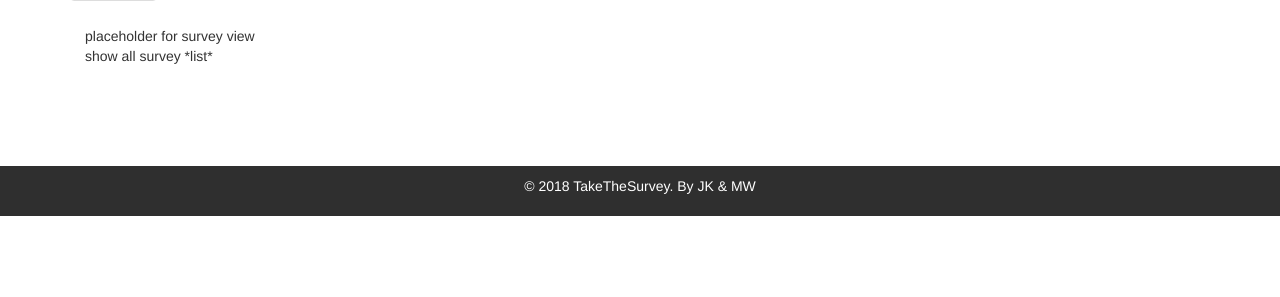
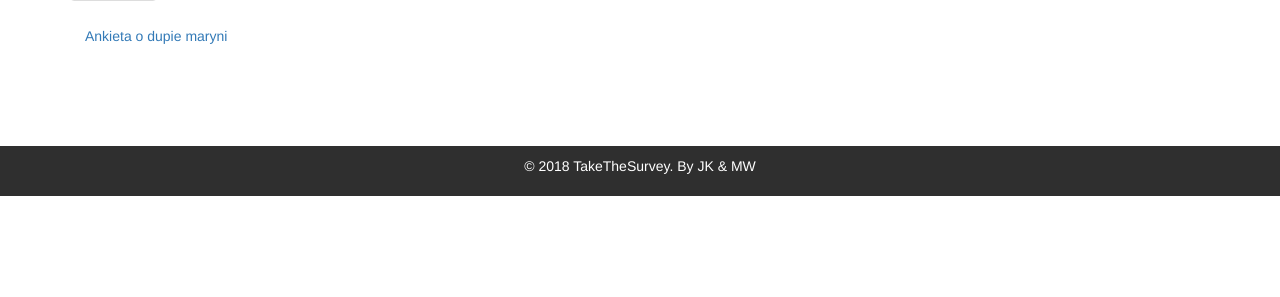
Before and after one commit to walczakx/TakeTheSurvey, a Flask app: page /show_survey in a window 1280 px wide. Shown: the part 74-371 px from the top of the page. Run offline with Flask 2, Linux system fonts and the light colour scheme; some libraries are stand-ins or nearby versions.

Commit message:
survey templates

```diff
--- /dev/null
+++ b/templates/specific_survey.html
@@ -0,0 +1,6 @@
+
+ <br /> show specific survey
+
+     {% for question in survey %}
+ </br>    pokaz kazde pytanie
+     {% endfor %}
--- a/templates/survey.html
+++ b/templates/survey.html
@@ -4,17 +4,10 @@
 
  <div class="container">
 
-placeholder for survey view
-
   {% if survey_id %}
- <br /> show specific survey
-
-     {% for question in survey %}
- </br>    pokaz kazde pytanie
-     {% endfor %}
-
+        {% include 'specific_survey.html' %}
   {% else %}
-<br />  show all survey *list*
+        {% include 'survey_list.html' %}
   {% endif %}
 
  </div>
--- /dev/null
+++ b/templates/survey_list.html
@@ -0,0 +1 @@
+<a href="./show_survey/200"> Ankieta o dupie maryni</a>
```
Also changed, not shown: backend/db.py (line endings or trailing spaces), 1 other file.
